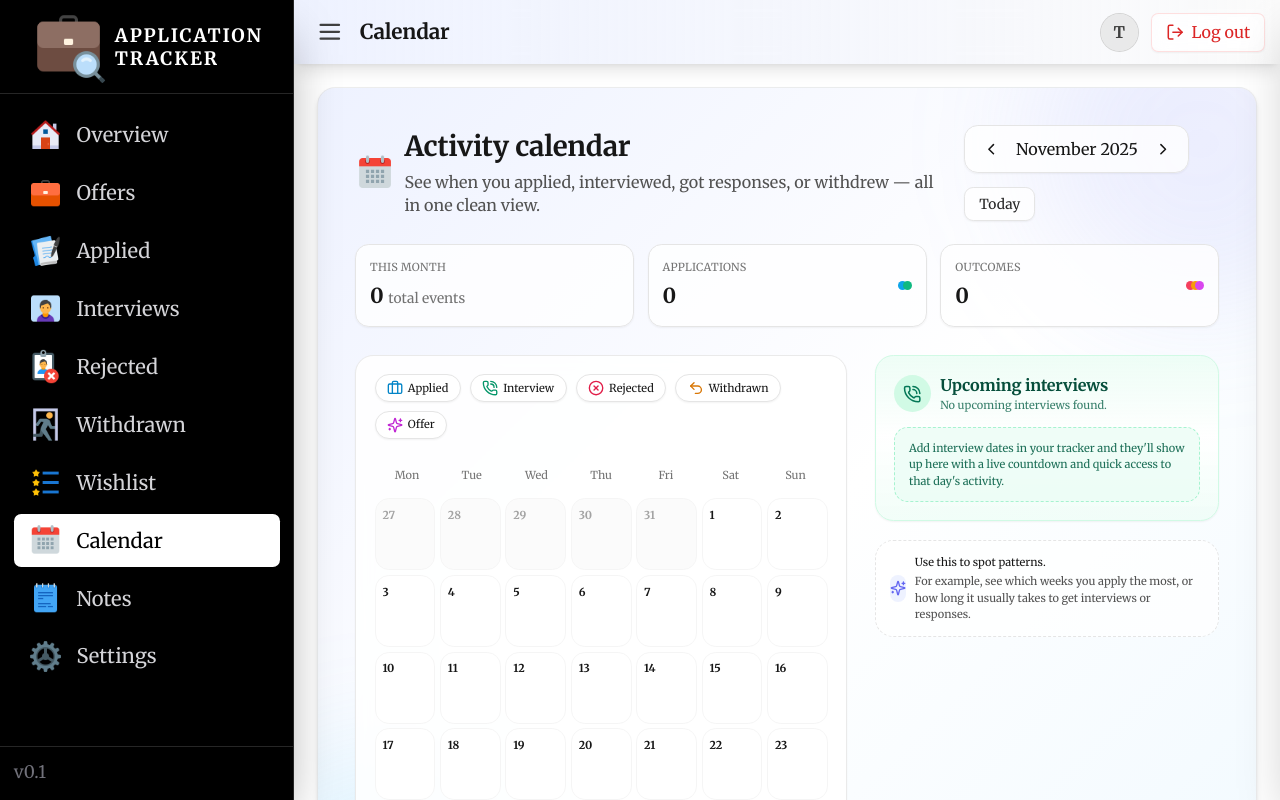
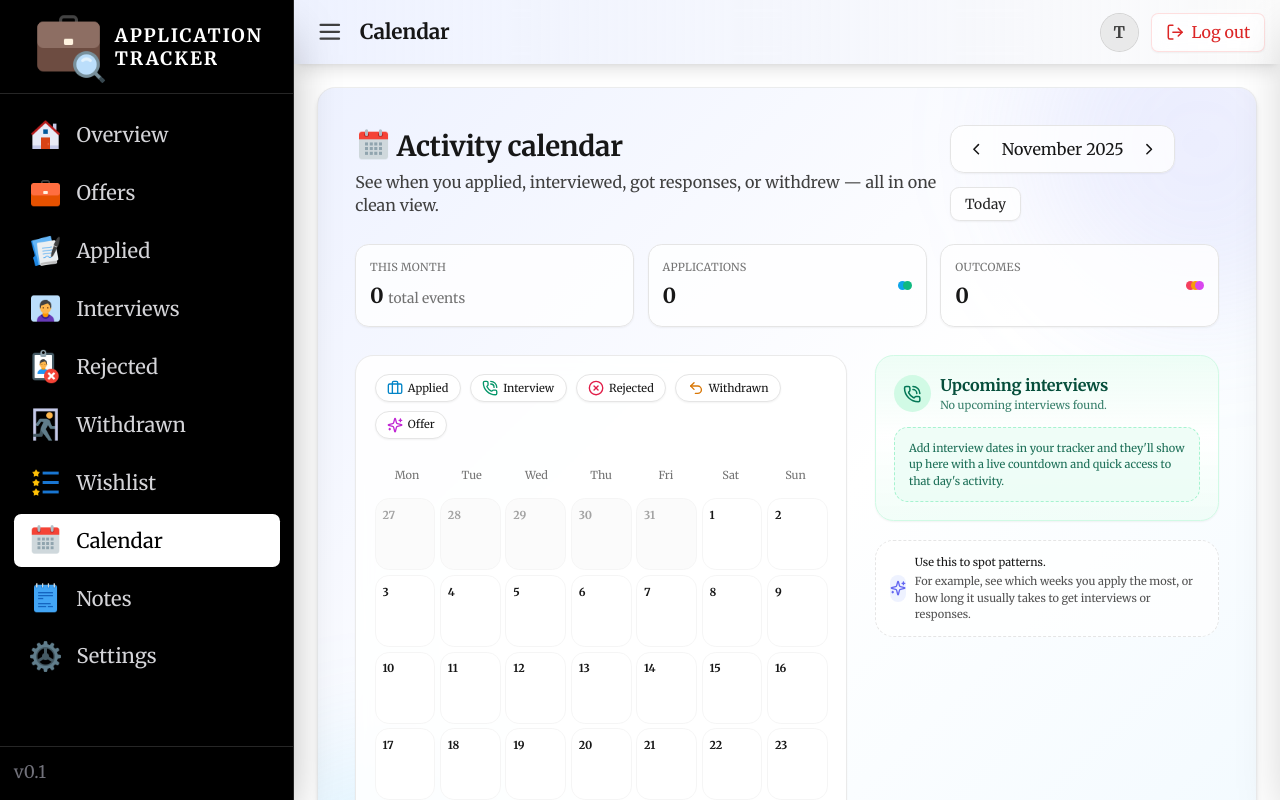
Before and after one commit to ThaerA7/applications_tracker, a Next.js app: page /calendar in a window 1280 px wide. Shown: the top 800 px of the page. Built offline with nearby package versions, Linux system fonts and the light colour scheme.

Commit message:
fixed the icon position in calender page

```diff
--- a/app/calendar/page.tsx
+++ b/app/calendar/page.tsx
@@ -36,7 +36,6 @@ type CalendarEvent = {
   location?: string;
   employmentType?: string;
 };
-
 
 const MONTH_NAMES = [
   "January",
@@ -305,8 +304,9 @@ export default function CalendarPage() {
       if (interviewDateOnly) {
         const time = extractTime(item.interviewDate);
         addEvent({
-          id: `interview-from-withdrawn-${item.id ?? item.interviewDate ?? interviewDateOnly
-            }`,
+          id: `interview-from-withdrawn-${
+            item.id ?? item.interviewDate ?? interviewDateOnly
+          }`,
           date: interviewDateOnly,
           kind: "interview",
           title: item.company || "Interview",
@@ -379,8 +379,9 @@ export default function CalendarPage() {
     // Deduplicate by (kind, date, title, subtitle, time)
     const map = new Map<string, CalendarEvent>();
     for (const ev of collected) {
-      const key = `${ev.kind}-${ev.date}-${ev.title}-${ev.subtitle ?? ""}-${ev.time ?? ""
-        }`;
+      const key = `${ev.kind}-${ev.date}-${ev.title}-${ev.subtitle ?? ""}-${
+        ev.time ?? ""
+      }`;
       if (!map.has(key)) {
         map.set(key, ev);
       }
@@ -533,29 +534,29 @@ export default function CalendarPage() {
 
         <div className="relative z-10">
           {/* Header */}
-          <header className="flex flex-col gap-4 md:flex-row md:items-center md:justify-between">
+          <header className="flex flex-col gap-3 md:flex-row md:items-center md:justify-between">
+            {/* Left: icon + title, subtitle below (like Rejected page) */}
             <div>
-              <div className="flex items-center gap-2">
+              <div className="flex items-center gap-1">
                 <Image
                   src="/icons/calendar.png"
                   alt=""
-                  width={40}
-                  height={40}
+                  width={37}
+                  height={37}
                   aria-hidden="true"
-                  className="shrink-0"
+                  className="shrink-0 -mt-1"
                 />
-                <div>
-                  <h1 className="text-xl sm:text-2xl font-semibold text-neutral-900">
-                    Activity calendar
-                  </h1>
-                  <p className="mt-1 text-xs sm:text-sm text-neutral-600">
-                    See when you applied, interviewed, got responses, or
-                    withdrew — all in one clean view.
-                  </p>
-                </div>
+                <h1 className="text-2xl font-semibold text-neutral-900">
+                  Activity calendar
+                </h1>
               </div>
+              <p className="mt-1 text-sm text-neutral-700">
+                See when you applied, interviewed, got responses, or withdrew —
+                all in one clean view.
+              </p>
             </div>
 
+            {/* Right: month navigation + Today button (unchanged) */}
             <div className="flex flex-wrap items-center gap-2 sm:gap-3">
               <div className="flex items-center gap-1 rounded-xl border border-neutral-200 bg-white/80 px-2 py-1.5 shadow-sm">
                 <button
```
